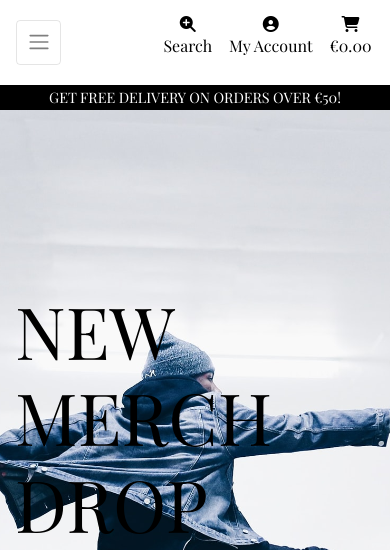
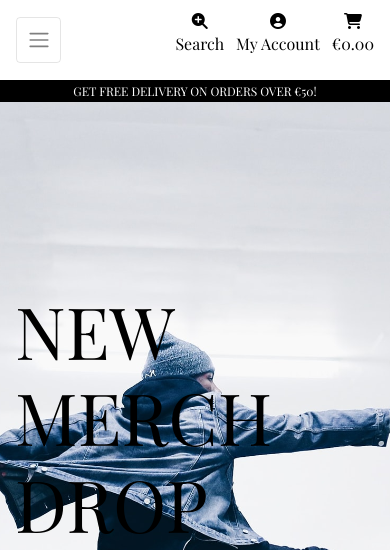
Before and after one commit to richardreiter/melo-merch, a Django app: page / in a window 390 px wide. Shown: the top 550 px of the page. Run offline with Django 3.2, Linux system fonts and the light colour scheme; some libraries are stand-ins or nearby versions.

Commit message:
Fix nav padding mobile media query

```diff
--- a/static/css/base.css
+++ b/static/css/base.css
@@ -303,7 +303,7 @@ input[name='q']::placeholder {
     }
 
     .nav-link {
-        padding: 0.15rem;
+        padding: 0;
     }
 
     .nav-link i.fa-lg {
@@ -316,7 +316,7 @@ input[name='q']::placeholder {
     }
 
     #delivery-banner h4 {
-        font-size: .9rem;
+        font-size: .75rem;
     }
 
     .btn.btn-outline-black.rounded-0,
```
